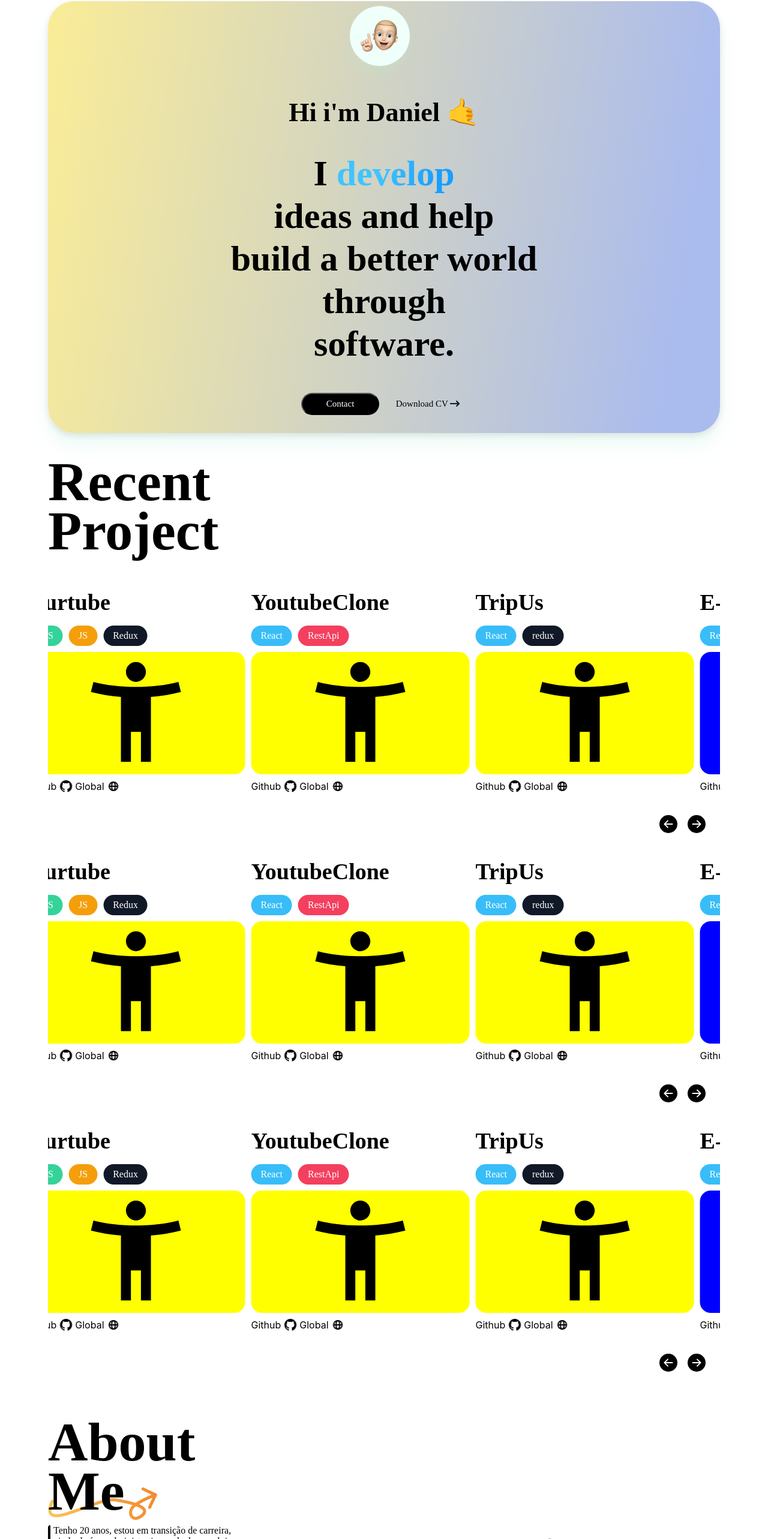
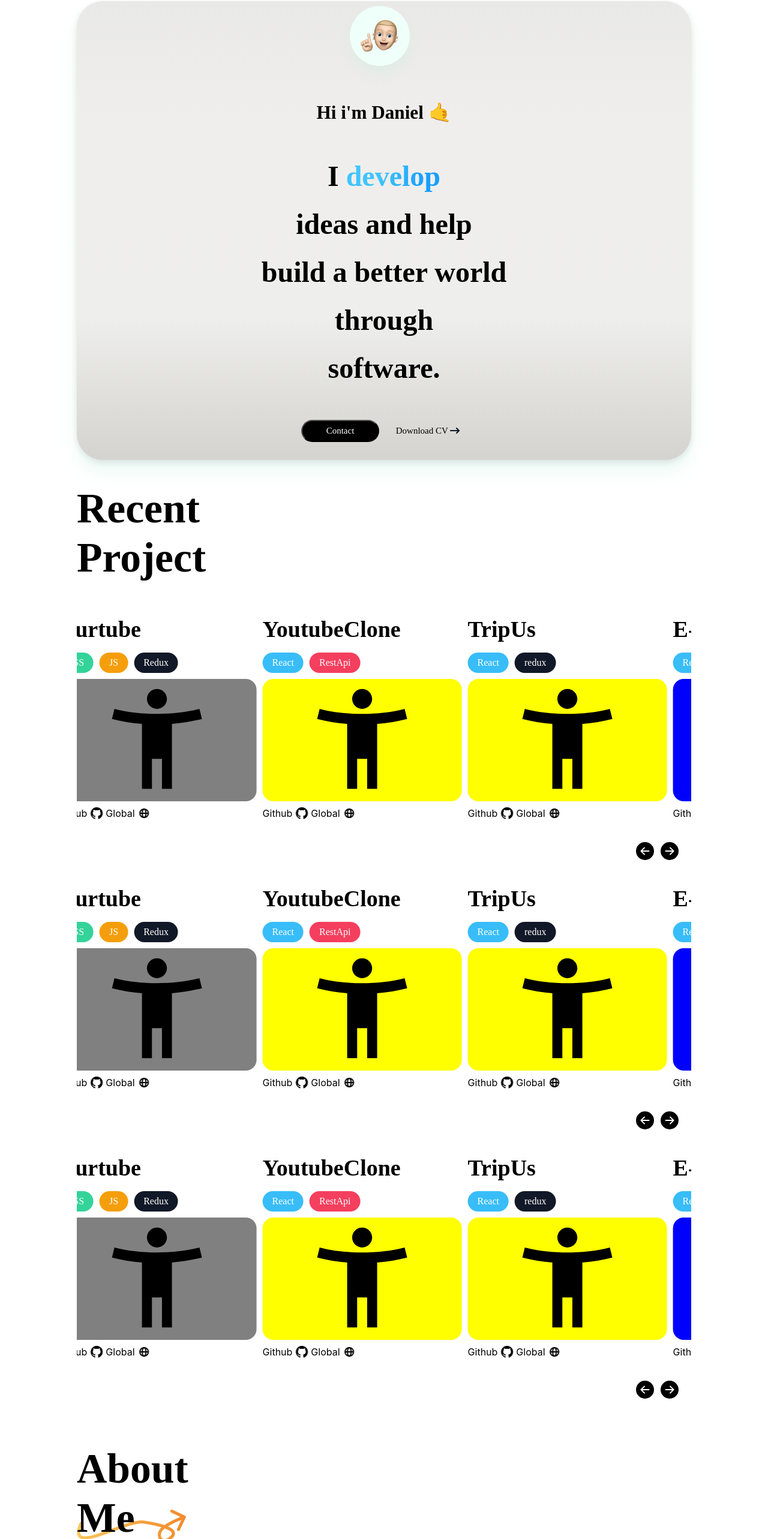
Before and after one commit to heemin96/Portfolio, a React (Create React App) app: page / in a window 1280 px wide. Shown: the part 142-2708 px from the top of the page at 60% size. Built offline with nearby package versions, Linux system fonts and the light colour scheme.

Commit message:
calc font-fontsize 적용해봄

```diff
--- a/src/App.js
+++ b/src/App.js
@@ -45,12 +45,8 @@ function App() {
 //G는 Grid
 const G = {
   PageContainer: styled.div`
-    margin: 0 5rem;
+    margin: 0 10%;
     justify-content: center;
-
-    @media (max-width: 768px) {
-      margin: 0 2rem;
-    }
   `,
 
   GridContainer: styled.div`
@@ -81,7 +77,14 @@ const G = {
 
   GridItemIntroduce: styled.div`
     grid-area: introduce;
-    background: linear-gradient(99.03deg, #fbed96 -1%, #abe 92.31%);
+    background-color: #dcd9d4;
+    background-image: linear-gradient(to top, #d5d4d0 0%, #d5d4d0 1%, #eeeeec 31%, #efeeec 75%, #e9e9e7 100%);
+      radial-gradient(
+        50% 100%,
+        rgba(255, 255, 255, 0.3) 0%,
+        rgba(0, 0, 0, 0.3) 100%
+      );
+    background-blend-mode: normal, lighten, soft-light;
     box-shadow: 0px 4px 12px rgba(0, 0, 0, 0.1),
       0px 23px 30px rgba(171, 236, 214, 0.2);
     border-radius: 44px;
@@ -104,9 +107,9 @@ const G = {
     border-radius: 48px 48px 0px 0px;
     padding: 104px 0px 28px 0px;
 
-    //   @media (max-width: 1024px) {
-    //     padding: 60px 0px 28px 0px;
-    //
+      @media (max-width: 768px) {
+        padding: 30px 0px 28px 0px;
+
   `,
 
   // GoUpButton: styled.button`
--- a/src/components/AppButton.jsx
+++ b/src/components/AppButton.jsx
@@ -1,12 +1,12 @@
 import styled, { css } from "styled-components";
 
-function AppButton({ disabled, children, variant }) {
+function AppButton({ children, variant }) {
   const variantStyle = VARIANTS[variant];
 
   return (
-    <StyledButton disabled={disabled} variantStyle={variantStyle}>
-      {children}
-    </StyledButton>
+    <>
+      <StyledButton variantStyle={variantStyle}>{children}</StyledButton>
+    </>
   );
 }
 
@@ -37,7 +37,6 @@ const VARIANTS = {
 const StyledButton = styled.button`
   ${(p) => p.variantStyle}
   max-width:500px;
-  max-height: 500px;
   margin: 10px 10px 10px 0;
   padding: 0.5rem 1rem 0.5rem 1rem;
   border: none;
@@ -47,12 +46,6 @@ const StyledButton = styled.button`
   border-radius: 32px;
   background: var(--button-bg-color, #0d6efd);
   color: var(--button-color, #ffffff);
-
-  &:disabled {
-    cursor: default;
-    opacity: 0.5;
-    background: var(--button-bg-color, #025ce2);
-  }
 `;
 
 export default AppButton;
--- a/src/feature/SlickSlider.jsx
+++ b/src/feature/SlickSlider.jsx
@@ -43,7 +43,6 @@ const SlickSlider = (props) => {
 
     responsive: [
       // 반응형 웹 구현 옵션
-
       {
         breakpoint: 1024,
         settings: {
@@ -53,7 +52,7 @@ const SlickSlider = (props) => {
         },
       },
       {
-        breakpoint: 768, //화면 사이즈 768px
+        breakpoint: 768,
         settings: {
           rows: 2,
           slidesPerRow: 1,
@@ -135,7 +134,7 @@ const SlickSlider = (props) => {
             <AppButton variant="js">JS</AppButton>
             <AppButton variant="redux">Redux</AppButton>
           </S.SliderSkillStack>
-          <S.SliderImage style={{ backgroundColor: "yellow" }}>
+          <S.SliderImage style={{ backgroundColor: "gray" }}>
             <MdAccessibilityNew style={{ fontSize: "200px" }} />
           </S.SliderImage>
           <S.SliderHub>
@@ -169,7 +168,6 @@ const SlickSlider = (props) => {
         <S.SliderContatiner>
           <S.SliderLeadingTitle>TripUs</S.SliderLeadingTitle>
           <S.SliderSkillStack>
-            {" "}
             <AppButton variant="react">React</AppButton>
             <AppButton variant="redux">redux</AppButton>
           </S.SliderSkillStack>
--- a/src/pages/AboutMePage.jsx
+++ b/src/pages/AboutMePage.jsx
@@ -94,18 +94,19 @@ const G = {
 
   AboutMeLeadingTitle: styled.div`
     grid-area: aboutMeLeadingTitle;
-    font-size: 92px;
+    font-size: calc(12px + 4.5vw);
     line-height: 82px;
     font-weight: 700;
     font-family: Poppins;
+    margin-bottom: 50px;
 
     @media (max-width: 1024px) {
-      font-size: 66px;
+      line-height: 45px;
     }
 
     @media (max-width: 768px) {
-      font-size: 56px;
-      line-height: 50px;
+      font-size: calc(40px + 4.5vw);
+      line-height: 60px;
       font-weight: 600;
     }
   `,
@@ -115,8 +116,12 @@ const G = {
     z-index: -1;
     margin-top: 100px;
 
+    @media (max-width: 1024px) {
+      margin-top: 40px;
+    }
+
     @media (max-width: 768px) {
-      margin-top: 50px;
+      margin-top: 70px;
     }
   `,
 
@@ -163,6 +168,17 @@ const G = {
   `,
 
   AboutMeSkillsLeadingTitle: styled.div`
+    font-size: calc(12px + 4.5vw);
+    line-height: 82px;
+    font-weight: 700;
+    font-family: Poppins;
+    margin-bottom: 50px;
+
+    @media (max-width: 768px) {
+      font-size: calc(40px + 4.5vw);
+      line-height: 60px;
+      font-weight: 600;
+    }
     @media (max-width: 1024px) {
       margin-top: 50px;
     }
@@ -223,10 +239,6 @@ const M_ReactIcon = styled(IconComponentPng)`
 const M_NodeIcon = styled(IconComponentPng)`
   display: none;
 
-  @media (amx-width: 1024px) {
-    display: none;
-  }
-
   @media (max-width: 768px) {
     display: flex;
   }
@@ -235,10 +247,6 @@ const M_NodeIcon = styled(IconComponentPng)`
 const M_MysqlIcon = styled(IconComponentPng)`
   display: none;
 
-  @media (amx-width: 1024px) {
-    display: none;
-  }
-
   @media (max-width: 768px) {
     display: flex;
   }
--- a/src/pages/IdeaPage.jsx
+++ b/src/pages/IdeaPage.jsx
@@ -86,16 +86,17 @@ const G = {
   `,
 
   IdeaLeadingTitles: styled.div`
-    font-family: poppins;
-    font-size: 92px;
+    font-size: calc(12px + 4.5vw);
     line-height: 82px;
-    font-weight: 600;
+    font-weight: 700;
     font-family: Poppins;
+    margin-bottom: 50px;
 
     @media (max-width: 768px) {
-      font-size: 56px;
-      line-height: 50px;
+      font-size: calc(40px + 4.5vw);
+      line-height: 60px;
       font-weight: 600;
+      margin-top: 0;
     }
   `,
 
--- a/src/pages/IntroducePage.jsx
+++ b/src/pages/IntroducePage.jsx
@@ -10,11 +10,6 @@ function IntroducePage() {
         <MemojiIcon name="memoji" />
       </G.IntroduceProfileImage>
       <G.IntroduceContent1>Hi i'm Daniel 🤙</G.IntroduceContent1>
-
-      {/* <G.StraightLine>
-          <img src={StraightLine} />
-        </G.StraightLine> */}
-
       <G.IntroduceContent2>
         I <span />
         <G.BlueText>develop</G.BlueText>
@@ -47,23 +42,21 @@ const G = {
   IntroduceContent1: styled.div`
     font-family: Nunito;
     font-weight: 600;
-    font-size: 44px;
+    font-size: calc(12px + 1.5vw);
     line-height: 60px;
     letter: -6%;
     margin: 20px 0;
 
-    @media (max-width: 1024px) {
-      font-size: 34px;
-      line-height: 30px;
-      letter: -6%;
-      font-weight: 600;
-    }
+    // @media (max-width: 1024px) {
+    //   line-height: 30px;
+    //   letter: -6%;
+    //   font-weight: 600;
+    // }
 
     @media (max-width: 768px) {
-      font-size: 22px;
-      line-height: 30px;
-      letter: -6%;
-      font-weight: 600;
+      // line-height: 30px;
+      // letter: -6%;
+      // font-weight: 600;
       margin: 0;
     }
   `,
@@ -71,20 +64,19 @@ const G = {
   IntroduceContent2: styled.div`
     font-family: Poppins;
     font-weight: 700;
-    font-size: 60px;
-    line-height: 71px;
+    font-size: calc(16px + 2.5vw);
+    line-height: 80px;
     text-align: center;
 
     @media (max-width: 1024px) {
-      font-size: 40px;
-      font-weight: 600;
+      // font-size: 40px;
+      // font-weight: 600;
       line-height: 60px;
     }
 
     @media (max-width: 768px) {
-      font-size: 30px;
-      line-height: 38px;
-      font-weight: 600;
+      // font-size: 30px;
+
       line-height: 50px;
     }
   `,
--- a/src/pages/ProjectPage.jsx
+++ b/src/pages/ProjectPage.jsx
@@ -18,18 +18,19 @@ const G = {
   ProjectGridContainer: styled.div``,
 
   ProjectLeading: styled.div`
-    font-size: 92px;
+    // font-size: 92px;
+    font-size: calc(12px + 4.5vw);
     line-height: 82px;
     font-weight: 700;
     font-family: Poppins;
     margin-bottom: 50px;
 
     @media (max-width: 1024px) {
-      font-size: 66px;
+      line-height: 45px;
     }
 
     @media (max-width: 768px) {
-      font-size: 56px;
+      font-size: calc(40px + 4.5vw);
       line-height: 50px;
       font-weight: 600;
     }
```
